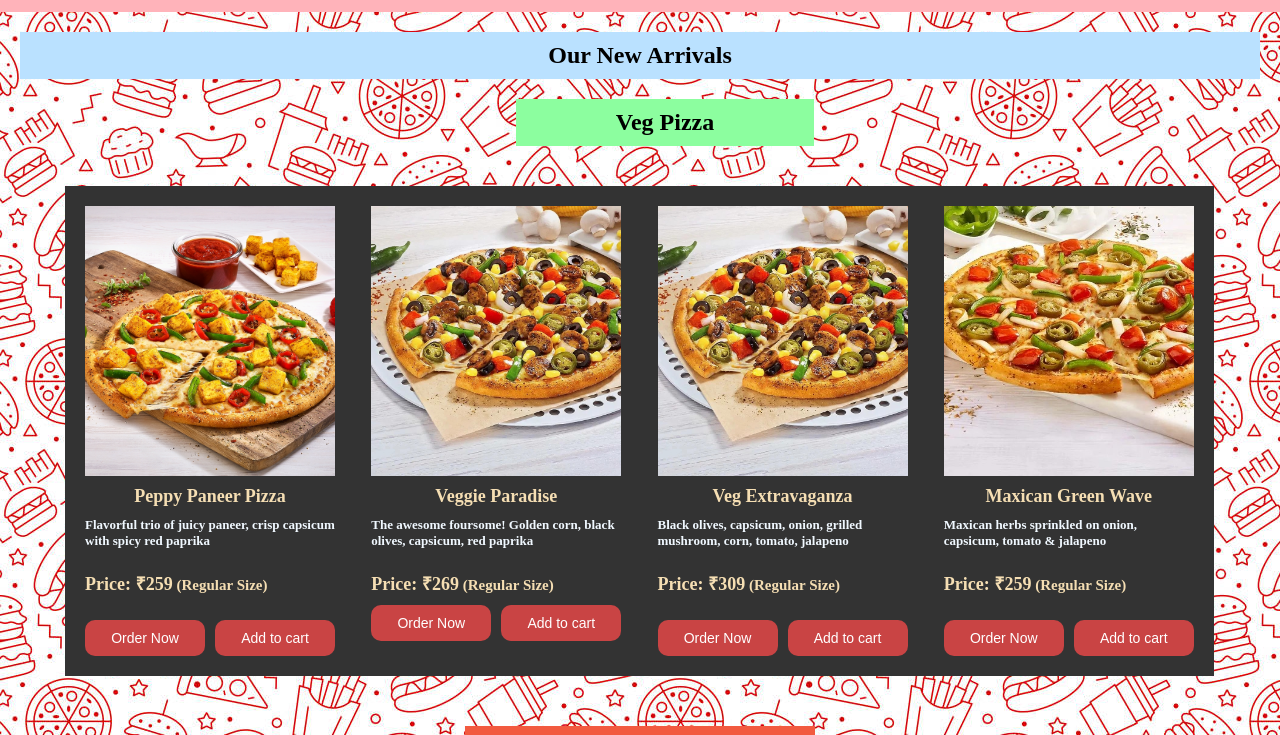
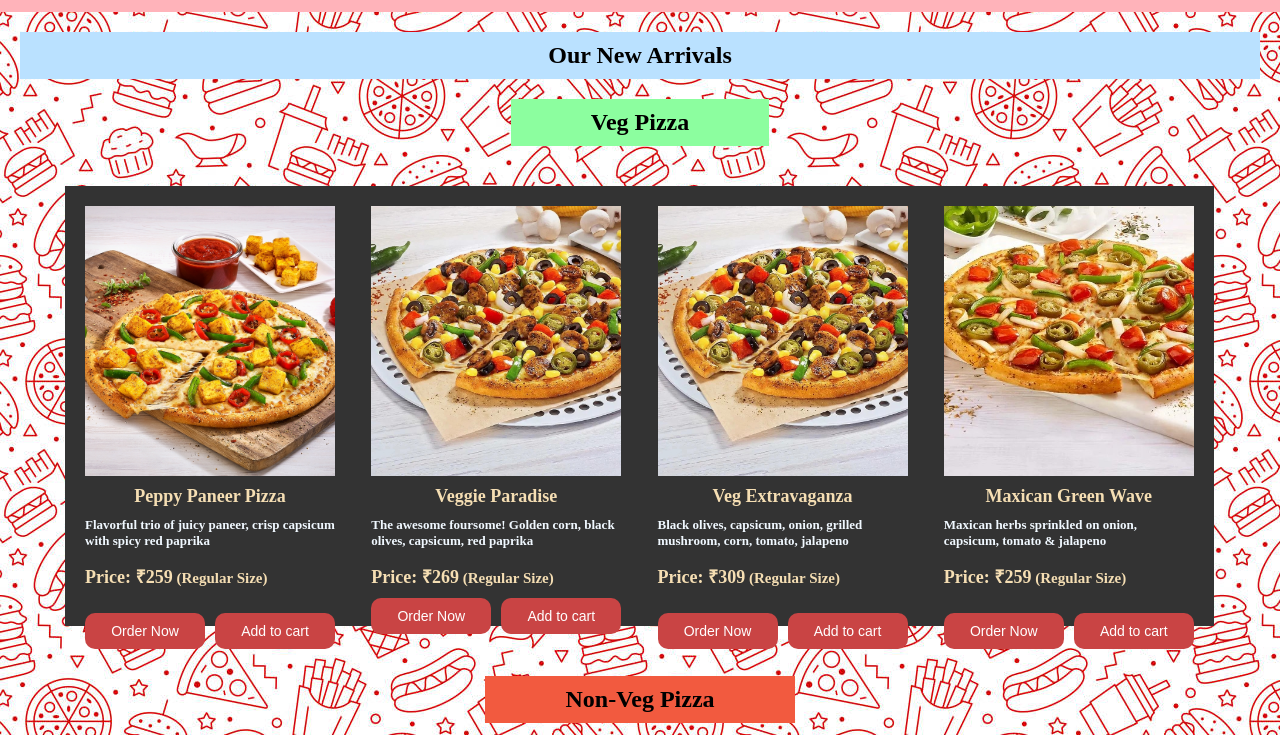
Before and after one commit to Ayush-Raj-01/Pizza_menu, a plain HTML site: page index.html in a window 1280 px wide. Shown: the part 65-800 px from the top of the page. Drawn offline with Linux system fonts and the light colour scheme.

Commit message:
Pizza Menu

```diff
--- a/style.css
+++ b/style.css
@@ -33,18 +33,19 @@ h4{
 .head1 h2{
     background-color: #8cfe9f;
     /* display: block; */
-    padding-left: 100px;
-    padding-right: 100px;
+    padding-left: 80px;
+    padding-right: 80px;
+
 }
 .head2 h2{
     background-color: #f25a3f;
     /* display: block; */
-    padding-left: 100px;
-    padding-right: 100px;
+    padding-left: 80px;
+    padding-right: 80px;
 }
 .head1{
-    margin-left: 200px;
-    margin-right: 150px;
+    /* margin-left: 200px;
+    margin-right: 150px; */
     justify-items: center;
 }
 .head2{
@@ -70,7 +71,7 @@ h4{
     padding: 20px;
     font-size: 18px;
     text-align: center;
-    height: 450px;
+    height: 400px;
     width: 250px;
     display: grid;
     grid-template-rows: auto auto 1fr auto auto;
```
